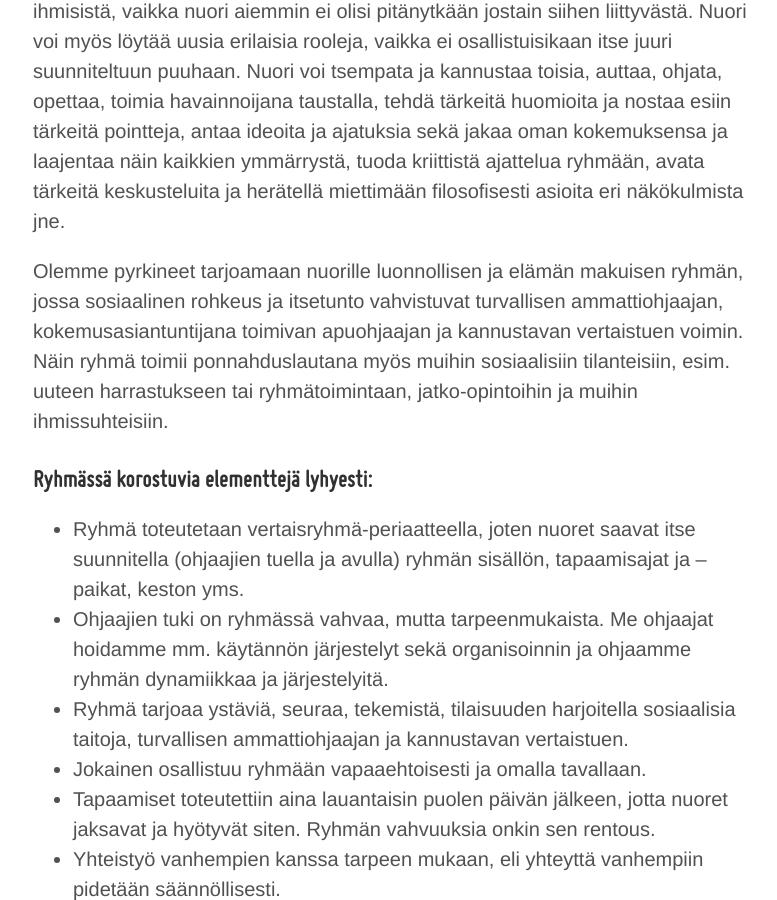
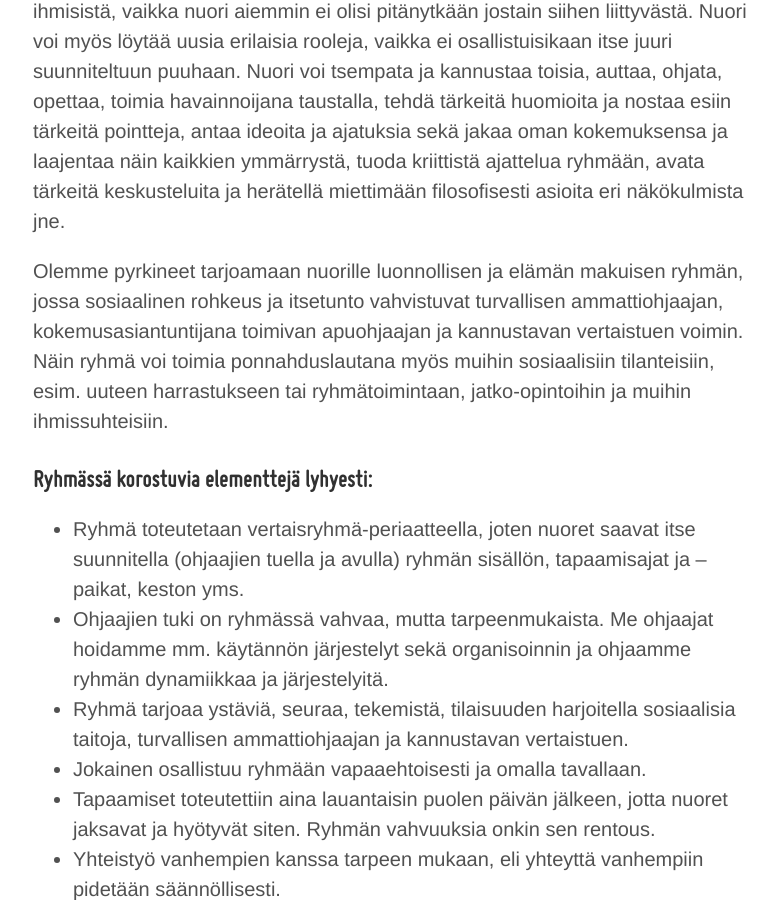
Before and after one commit to niinapiira/neppari.net, a Jekyll site: the page built from _posts/2023-08-04-ammatillisesti-ohjattu-vertaistukiryhma-nuorille.md, in a window 1280 px wide and 900 px high, scrolled down 4508 px. Shown: the whole window, without its empty margins (247-1024 px from the left). Built offline with Jekyll 4.4.1, drawn with Linux system fonts in a browser that asks for light colours.

Commit message:
Update 2023-08-04-ammatillisesti-ohjattu-vertaistukiryhma-nuorille.md

```diff
--- a/_posts/2023-08-04-ammatillisesti-ohjattu-vertaistukiryhma-nuorille.md
+++ b/_posts/2023-08-04-ammatillisesti-ohjattu-vertaistukiryhma-nuorille.md
@@ -61,7 +61,7 @@ Neurokirjolle valtaväestön normit ja automaattiset tavat voivat olla vaikeita
 
 Turvallinen ryhmä mahdollistaa myös mukavan kokemuksen uusista asioista ja ihmisistä, vaikka nuori aiemmin ei olisi pitänytkään jostain siihen liittyvästä. Nuori voi myös löytää uusia erilaisia rooleja, vaikka ei osallistuisikaan itse juuri suunniteltuun puuhaan. Nuori voi tsempata ja kannustaa toisia, auttaa, ohjata, opettaa, toimia havainnoijana taustalla, tehdä tärkeitä huomioita ja nostaa esiin tärkeitä pointteja, antaa ideoita ja ajatuksia sekä jakaa oman kokemuksensa ja laajentaa näin kaikkien ymmärrystä, tuoda kriittistä ajattelua ryhmään, avata tärkeitä keskusteluita ja herätellä miettimään filosofisesti asioita eri näkökulmista jne.
 
-Olemme pyrkineet tarjoamaan nuorille luonnollisen ja elämän makuisen ryhmän, jossa sosiaalinen rohkeus ja itsetunto vahvistuvat turvallisen ammattiohjaajan, kokemusasiantuntijana toimivan apuohjaajan ja kannustavan vertaistuen voimin. Näin ryhmä toimii ponnahduslautana myös muihin sosiaalisiin tilanteisiin, esim. uuteen harrastukseen tai ryhmätoimintaan, jatko-opintoihin ja muihin ihmissuhteisiin.
+Olemme pyrkineet tarjoamaan nuorille luonnollisen ja elämän makuisen ryhmän, jossa sosiaalinen rohkeus ja itsetunto vahvistuvat turvallisen ammattiohjaajan, kokemusasiantuntijana toimivan apuohjaajan ja kannustavan vertaistuen voimin. Näin ryhmä voi toimia ponnahduslautana myös muihin sosiaalisiin tilanteisiin, esim. uuteen harrastukseen tai ryhmätoimintaan, jatko-opintoihin ja muihin ihmissuhteisiin.
 
 ### Ryhmässä korostuvia elementtejä lyhyesti:
 
```
